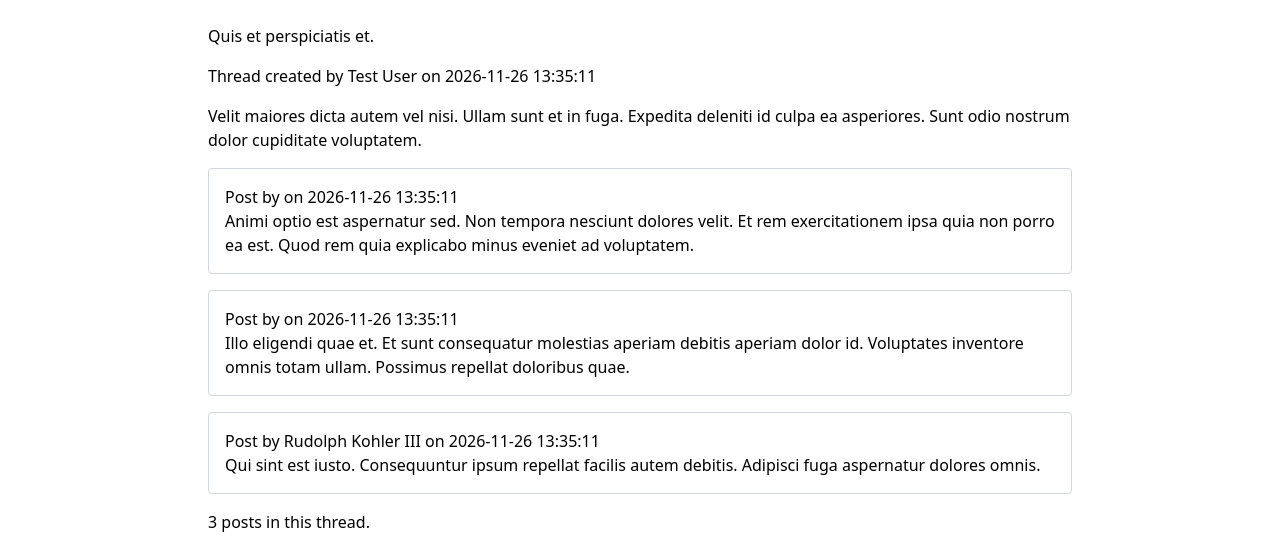
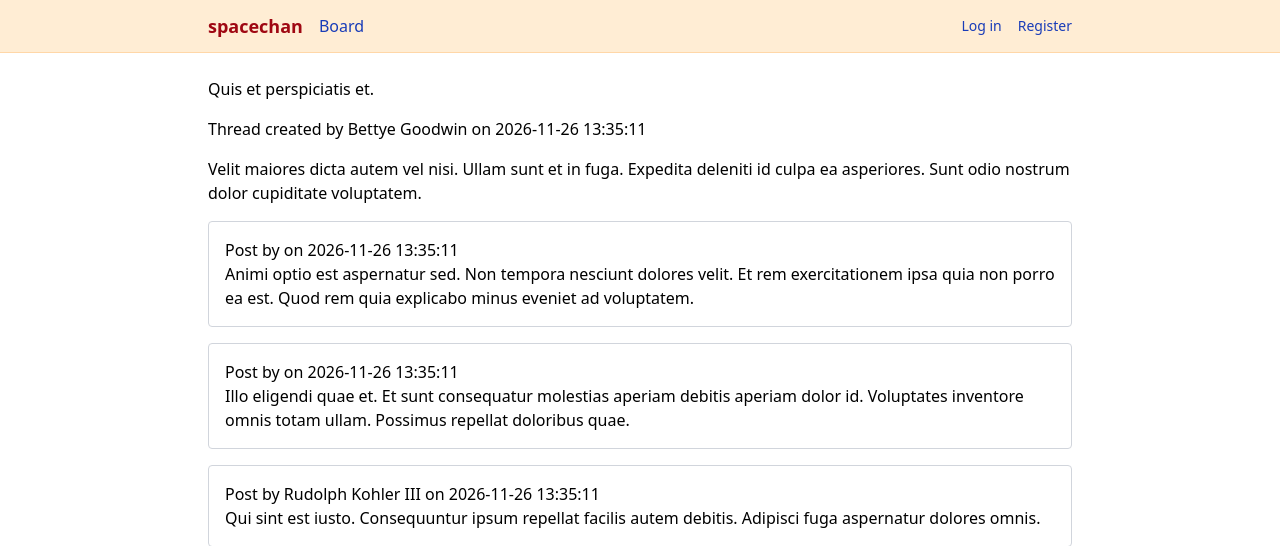
Before and after one commit to TheScreechingBagel/spacechan, a Laravel app: page /threads/1 in a window 1280 px wide. Shown: the top 546 px of the page. Run offline with Laravel 12, Linux system fonts and the light colour scheme; data comes from the database, SQL or seed files in the repository; some libraries are stand-ins or nearby versions.

Commit message:
add header/menu component

```diff
--- a/app/View/Components/SiteLayout.php
+++ b/app/View/Components/SiteLayout.php
@@ -12,6 +12,7 @@ class SiteLayout extends Component
     public function __construct(public string $title = 'spacechan')
     {
         $this->menu = ['Board' => route('threads.index')];
+        $this->title = $title;
     }
 
     public function render(): View
--- /dev/null
+++ b/resources/views/components/site-header.blade.php
@@ -0,0 +1,25 @@
+@props(['menu'])
+
+<header class="border-b border-orange-200 bg-orange-100">
+    <div class="mx-auto flex max-w-4xl items-center justify-between px-4 py-3">
+        <nav class="flex items-center gap-4">
+            <span class="text-lg font-bold text-red-800">spacechan</span>
+            @foreach ($menu as $label => $url)
+                <a href="{{ $url }}" class="text-blue-800 hover:underline">{{ $label }}</a>
+            @endforeach
+        </nav>
+
+        <div class="flex items-center gap-4 text-sm">
+            @auth
+                {{--                <a href="{{ route('profile.edit') }}" class="text-blue-800 hover:underline">Profile</a>--}}
+                <form method="POST" action="{{ route('logout') }}">
+                    @csrf
+                    <button type="submit" class="text-blue-800 hover:underline">Log out</button>
+                </form>
+            @else
+                <a href="{{ route('login') }}" class="text-blue-800 hover:underline">Log in</a>
+                <a href="{{ route('register') }}" class="text-blue-800 hover:underline">Register</a>
+            @endauth
+        </div>
+    </div>
+</header>
--- a/resources/views/components/site-layout.blade.php
+++ b/resources/views/components/site-layout.blade.php
@@ -14,6 +14,8 @@
 </head>
 <body>
 
+<x-site-header :menu="$menu"></x-site-header>
+
 <main class="mx-auto max-w-4xl space-y-4 px-4 py-6">
     @if (session('success'))
         <p class="rounded bg-green-100 p-3 text-green-800">{{ session('success') }}</p>
```
